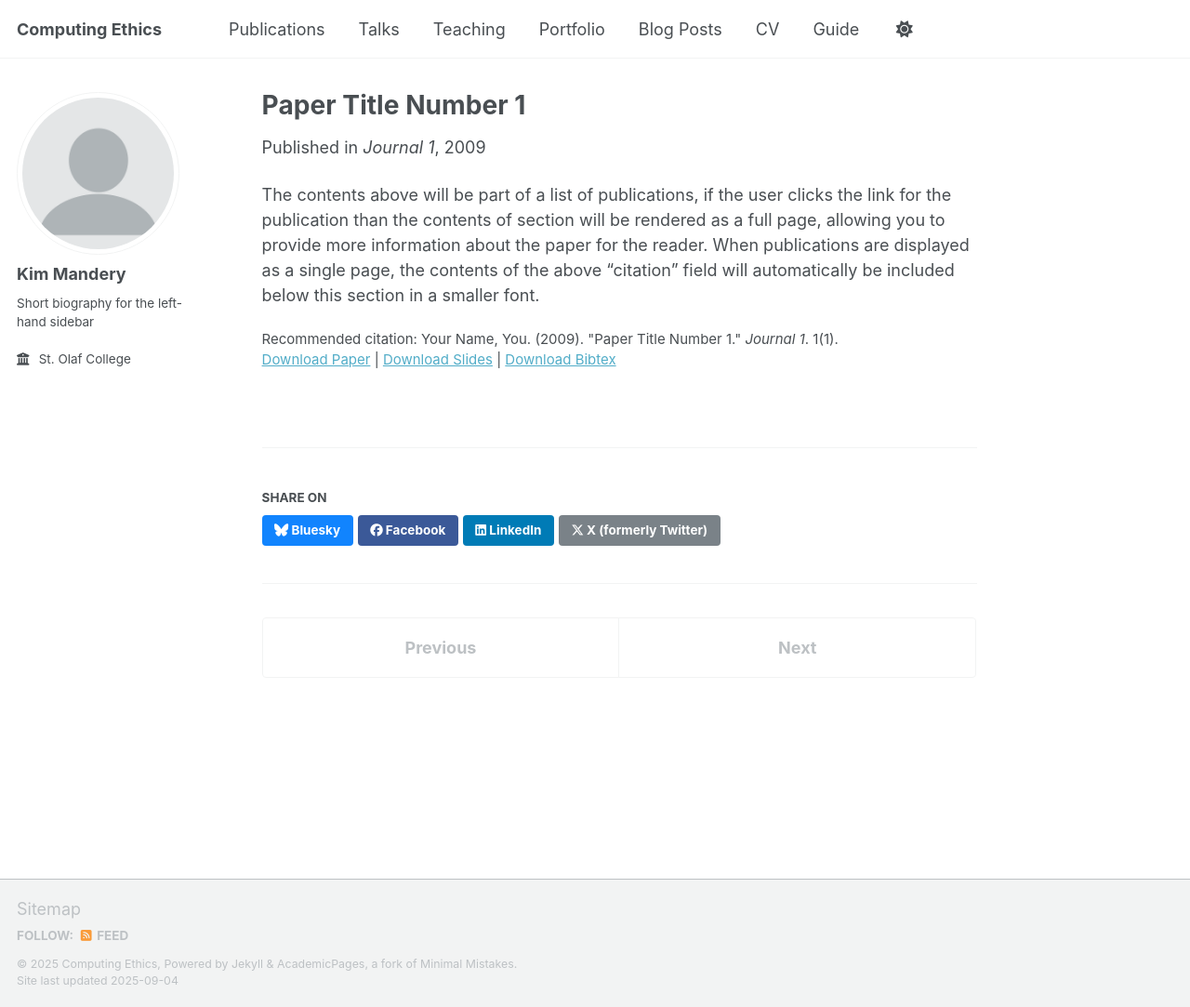
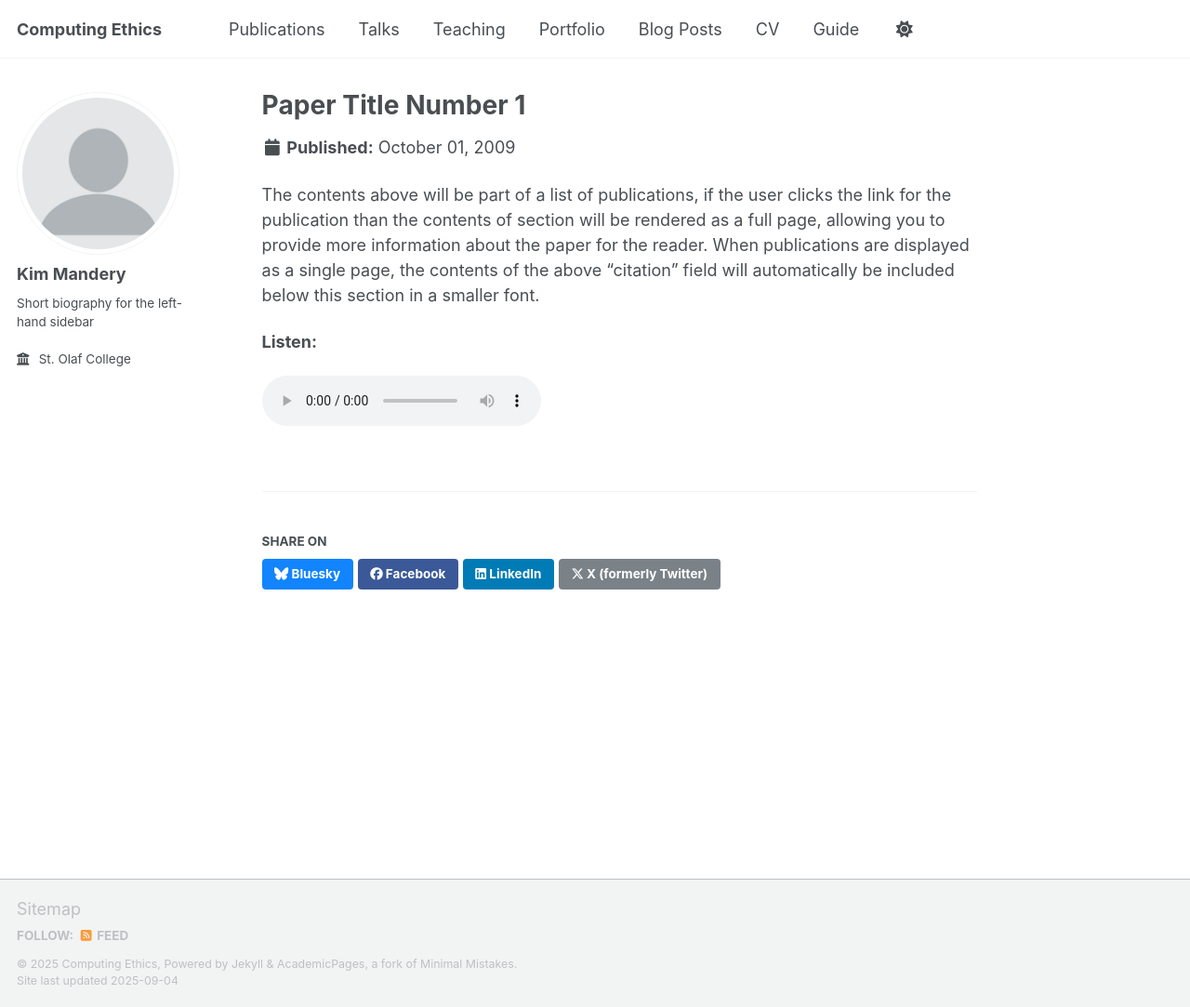
Before and after one commit to kahise1/ethics_fall2025, a Jekyll site: the page built from _publications/2009-10-01-paper-title-number-1.md, in a window 1280 px wide and 1083 px high. Shown: the whole window at 93% size. Built offline with Jekyll 4.4.1, drawn with Linux system fonts in a browser that asks for light colours; a script that is not in the unit is left out.

Commit message:
updating single layout

```diff
--- a/_layouts/single.html
+++ b/_layouts/single.html
@@ -18,62 +18,54 @@ layout: default
   {% include sidebar.html %}
 
   <article class="page" itemscope itemtype="http://schema.org/CreativeWork">
-    {% if page.title %}<meta itemprop="headline" content="{{ page.title | markdownify | strip_html | strip_newlines | escape_once }}">{% endif %}
-    {% if page.excerpt %}<meta itemprop="description" content="{{ page.excerpt | markdownify | strip_html | strip_newlines | escape_once }}">{% endif %}
-    {% if page.date %}<meta itemprop="datePublished" content="{{ page.date | date: "%B %d, %Y" }}">{% endif %}
-    {% if page.modified %}<meta itemprop="dateModified" content="{{ page.modified | date: "%B %d, %Y" }}">{% endif %}
+    {% if page.title %}
+      <meta itemprop="headline" content="{{ page.title | markdownify | strip_html | strip_newlines | escape_once }}">
+    {% endif %}
+    {% if page.excerpt %}
+      <meta itemprop="description" content="{{ page.excerpt | markdownify | strip_html | strip_newlines | escape_once }}">
+    {% endif %}
+    {% if page.date %}
+      <meta itemprop="datePublished" content="{{ page.date | date: "%B %d, %Y" }}">
+    {% endif %}
+    {% if page.modified %}
+      <meta itemprop="dateModified" content="{{ page.modified | date: "%B %d, %Y" }}">
+    {% endif %}
 
     <div class="page__inner-wrap">
       {% unless page.header.overlay_color or page.header.overlay_image %}
         <header>
-          {% if page.title %}<h1 class="page__title" itemprop="headline">{{ page.title | markdownify | remove: "<p>" | remove: "</p>" }}</h1>{% endif %}
-          {% if page.read_time %}
-            <p class="page__meta"><i class="fa fa-clock" aria-hidden="true"></i> {% include read-time.html %}</p>
+          {% if page.title %}
+            <h1 class="page__title" itemprop="headline">{{ page.title | markdownify | remove: "<p>" | remove: "</p>" }}</h1>
           {% endif %}
-        {% if page.modified %}
-          <p class="page__date"><strong><i class="fa fa-fw fa-calendar" aria-hidden="true"></i> {{ site.data.ui-text[site.locale].date_label | default: "Published:" }}</strong> <time datetime="{{ page.modified | date: "%Y-%m-%d" }}">{{ page.modified | date: "%B %d, %Y" }}</time></p>
-        {% endif %}
 
-        {% if page.collection == 'teaching' %}
-          <p> {{ page.type }}, <i>{{ page.venue }}</i>, {{ page.date | default: "1900-01-01" | date: "%Y" }} </p>
-        {% elsif page.venue and page.date %}
-          <p>Published in <i>{{ page.venue }}</i>, {{ page.date | default: "1900-01-01" | date: "%Y" }} </p>
-        {% elsif page.date %}
-          <p class="page__date"><strong><i class="fa fa-fw fa-calendar" aria-hidden="true"></i> {{ site.data.ui-text[site.locale].date_label | default: "Published:" }}</strong> <time datetime="{{ page.date | date_to_xmlschema }}">{{ page.date | default: "1900-01-01" | date: "%B %d, %Y" }}</time></p>
-        {% endif %}
+          {% if page.date %}
+            <p class="page__date">
+              <strong><i class="fa fa-fw fa-calendar" aria-hidden="true"></i>
+              {{ site.data.ui-text[site.locale].date_label | default: "Published:" }}</strong>
+              <time datetime="{{ page.date | date_to_xmlschema }}">{{ page.date | date: "%B %d, %Y" }}</time>
+            </p>
+          {% endif %}
         </header>
       {% endunless %}
 
       <section class="page__content" itemprop="text">
         {{ content }}
 
-        {% if page.citation and page.paperurl and page.slidesurl and page.bibtexurl %}
-          <p style="font-size: smaller">Recommended citation: {{ page.citation }}<br /><a href="{{ page.paperurl }}">Download Paper</a> | <a href="{{ page.slidesurl }}">Download Slides</a> | <a href="{{ page.bibtexurl }}">Download Bibtex</a></p>
-        {% elsif page.citation and page.paperurl and page.slidesurl %}
-          <p style="font-size: smaller">Recommended citation: {{ page.citation }}<br /><a href="{{ page.paperurl }}">Download Paper</a> | <a href="{{ page.slidesurl }}">Download Slides</a></p>
-        {% elsif page.citation and page.paperurl and page.bibtexurl %}
-          <p style="font-size: smaller">Recommended citation: {{ page.citation }}<br /><a href="{{ page.paperurl }}">Download Paper</a> | <a href="{{ page.bibtexurl }}">Download Bibtex</a></p>
-        {% elsif page.citation and page.paperurl %}
-          <p style="font-size: smaller">Recommended citation: {{ page.citation }}<br /><a href="{{ page.paperurl }}">Download Paper</a></p>
-        {% elsif page.citation and page.slidesurl and page.bibtexurl %}
-          <p style="font-size: smaller">Recommended citation: {{ page.citation }}<br /><a href="{{ page.slidesurl }}">Download Slides</a> | <a href="{{ page.bibtexurl }}">Download Bibtex</a></p>
-        {% elsif page.citation and page.slidesurl %}
-          <p style="font-size: smaller">Recommended citation: {{ page.citation }}<br /><a href="{{ page.slidesurl }}">Download Slides</a></p>
-        {% elsif page.slidesurl and page.bibtexurl %}
-          <p style="font-size: smaller"><a href="{{ page.slidesurl }}">Download Slides</a> | <a href="{{ page.bibtexurl }}">Download Bibtex</a></p>
-        {% elsif page.paperurl and page.bibtexurl %}
-          <p style="font-size: smaller"><a href="{{ page.paperurl }}">Download Paper</a> | <a href="{{ page.bibtexurl }}">Download Bibtex</a></p>
-        {% elsif page.citation and page.bibtexurl %}
-          <p style="font-size: smaller">Recommended citation: {{ page.citation }}<br /><a href="{{ page.bibtexurl }}">Download Bibtex</a></p>
-        {% elsif page.citation %}
-          <p style="font-size: smaller">Recommended citation: {{ page.citation }}</p>
-        {% elsif page.slidesurl %}
-          <p style="font-size: smaller"><a href="{{ page.slidesurl }}">Download Slides</a></p>
-        {% elsif page.bibtexurl %}
-          <p style="font-size: smaller"><a href="{{ page.bibtexurl }}">Download Bibtex</a></p>
+        {% if page.audio %}
+          <p><strong>Listen:</strong></p>
+          <audio controls>
+            <source src="{{ page.audio }}" type="audio/mp3">
+            Your browser does not support the audio element.
+          </audio>
         {% endif %}
 
-        {% if page.link %}<div><a href="{{ page.link }}" class="btn">{{ site.data.ui-text[site.locale].ext_link_label | default: "Direct Link" }}</a></div>{% endif %}
+        {% if page.video %}
+          <p><strong>Watch:</strong></p>
+          <video controls width="640">
+            <source src="{{ page.video }}" type="video/mp4">
+            Your browser does not support the video element.
+          </video>
+        {% endif %}
       </section>
 
       <footer class="page__meta">
@@ -83,7 +75,9 @@ layout: default
         {% include page__taxonomy.html %}
       </footer>
 
-      {% if page.share %}{% include social-share.html %}{% endif %}
+      {% if page.share %}
+        {% include social-share.html %}
+      {% endif %}
 
       {% include post_pagination.html %}
     </div>
@@ -93,7 +87,6 @@ layout: default
     {% endif %}
   </article>
 
-  {% comment %}<!-- only show related on a post page when not disabled -->{% endcomment %}
   {% if page.id and page.related and site.related_posts.size > 0 %}
     <div class="page__related">
       {% if site.data.ui-text[site.locale].related_label %}
```
Also changed, not shown: _publications/2009-10-01-paper-title-number-1.md (+2 -1 lines), _publications/2010-10-01-paper-title-number-2.md (deleted, +0 -14 lines), _publications/2015-10-01-paper-title-number-3.md (deleted, +0 -14 lines), _publications/2024-02-17-paper-title-number-4.md (deleted, +0 -13 lines), _publications/2025-06-08-paper-title-number-5.md (deleted, +0 -13 lines).
